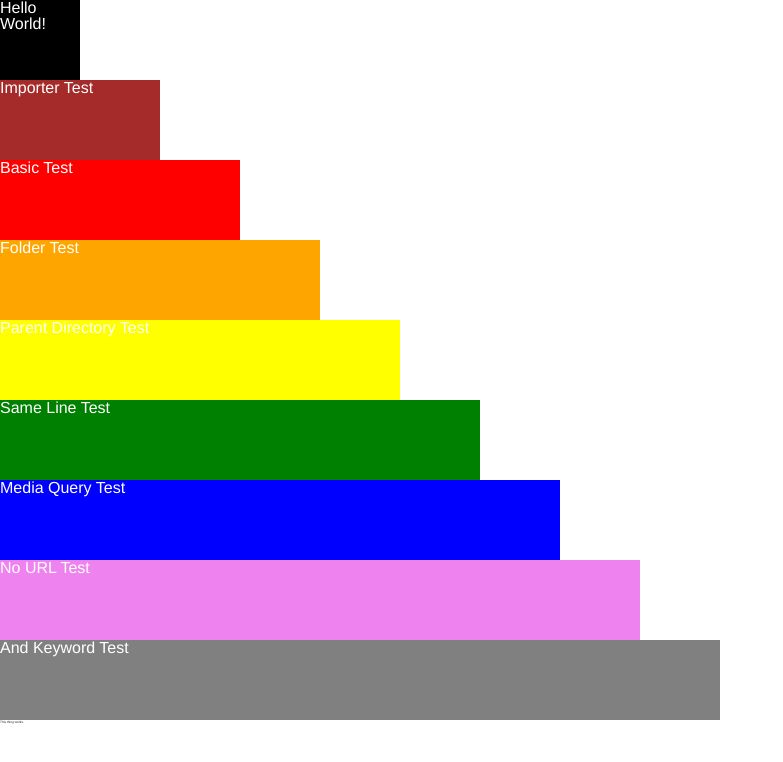
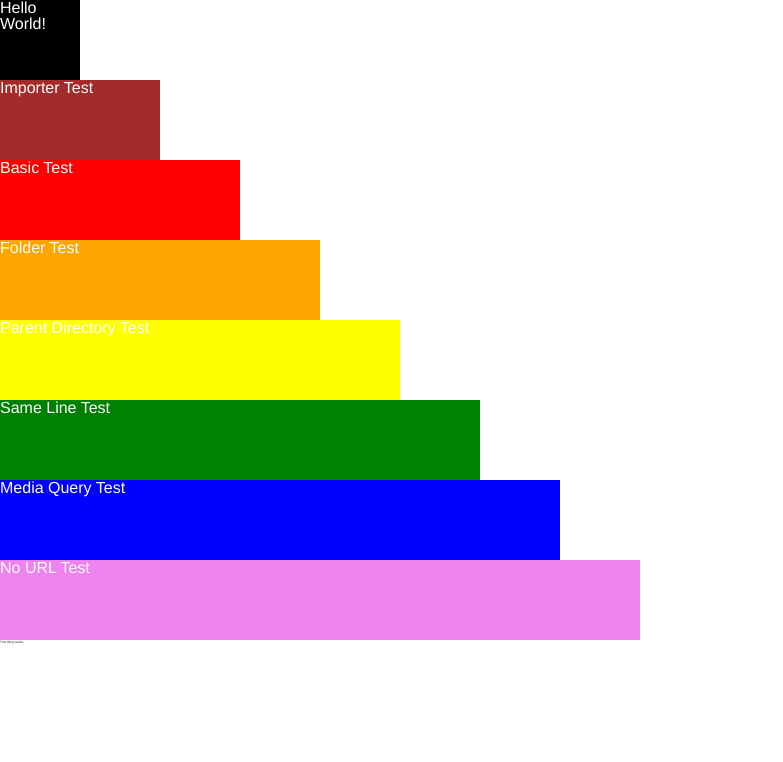
Before and after one commit to chuckcarpenter/REM-unit-polyfill, a website: page index.html in a window 1280 px wide. Shown: the whole page, without its empty margins (0-783 px from the left). Drawn offline with Linux system fonts and the light colour scheme.

Commit message:
removed invalid test

```diff
--- a/css/nested_imports/nested_importee4.css
+++ /dev/null
@@ -1,6 +0,0 @@
-.nested-importee4 {
-  background-color:gray;
-  color: white;
-  width: 45rem;
-  height: 5em;
-}
--- a/css/nested_imports/nested_importer.css
+++ b/css/nested_imports/nested_importer.css
@@ -7,9 +7,6 @@
 /*No URL test*/
 @import "nested_importee3.css";
 
-/*And Keyword Test*/
-@import url('nested_importee4.css') screen and (orientation:landscape);
-
 .nested-importer {
   background-color:orange;
   color: white;
--- a/index.html
+++ b/index.html
@@ -25,7 +25,6 @@
   <div class="nested-importee1">Same Line Test</div>
   <div class="nested-importee2">Media Query Test</div>
   <div class="nested-importee3">No URL Test</div>
-  <div class="nested-importee4">And Keyword Test</div>
   <p>This thing works.</p>
   <script src="js/rem.js" type="text/javascript"></script>
 </body>
```
